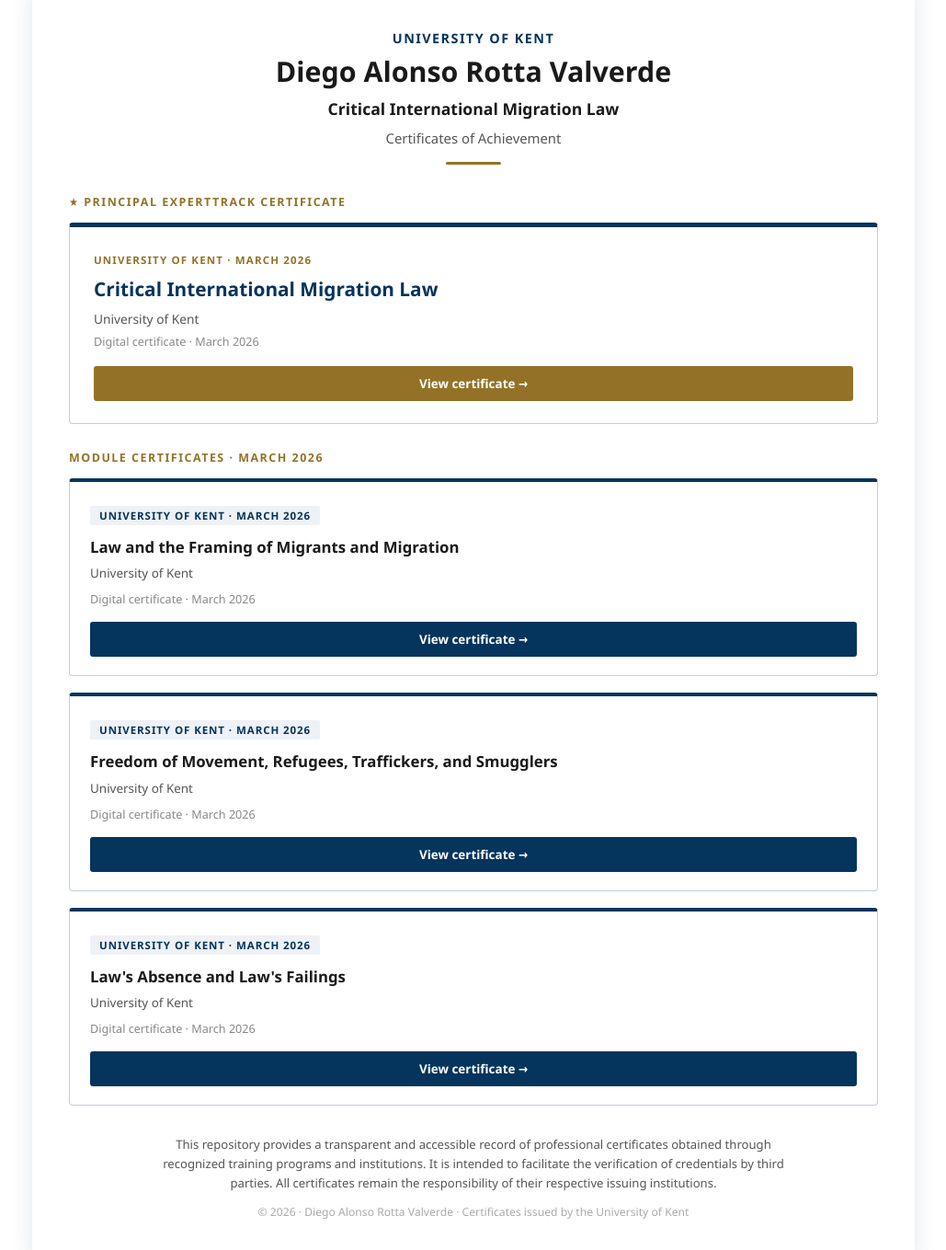
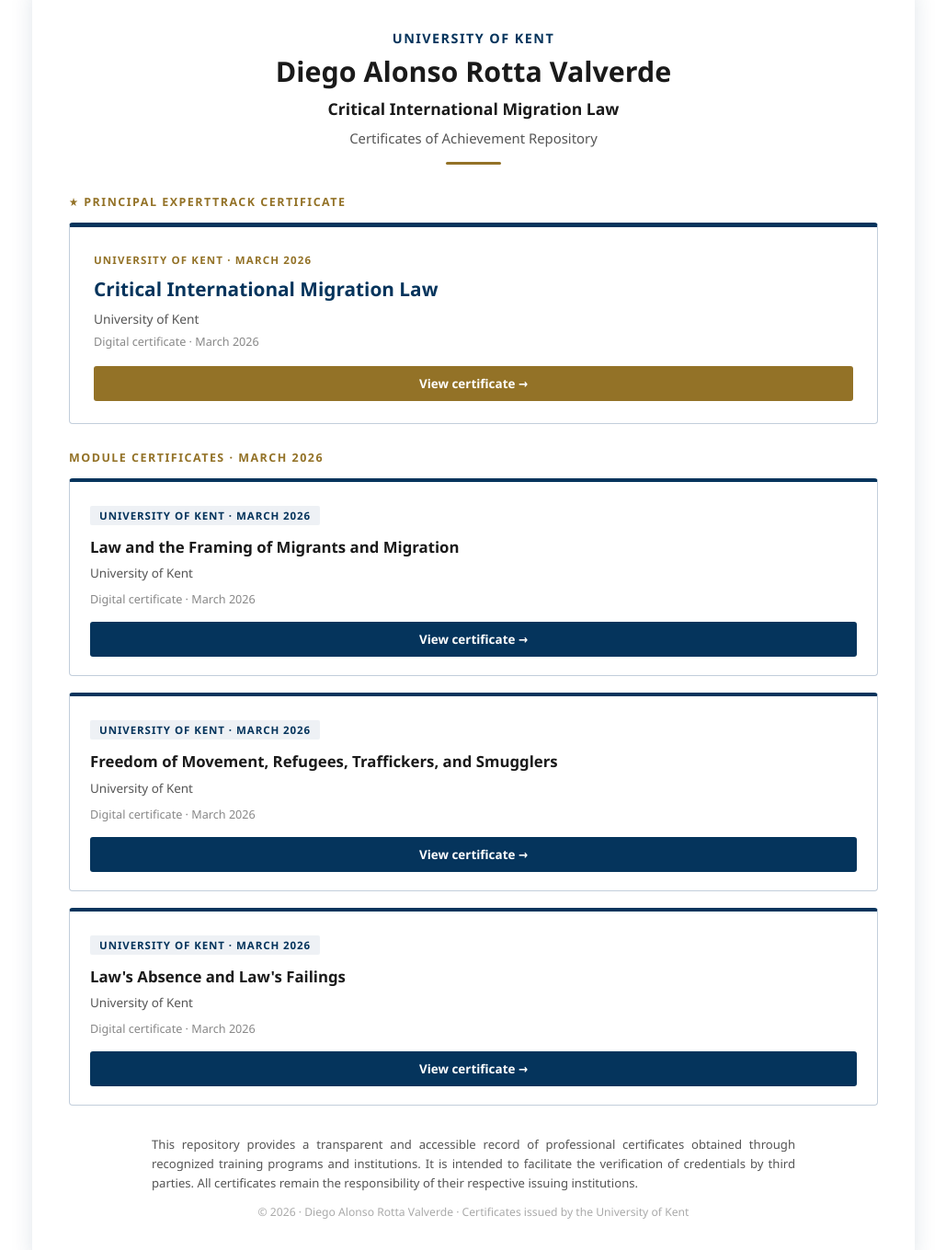
Before and after one commit to rotvaldi/certificateskent, a plain HTML site: page index.html in a window 1280 px wide. Shown: the part 214-1573 px from the top of the page at 92% size, without its empty margins (125-1154 px from the left). Drawn offline with Linux system fonts and the light colour scheme.

Commit message:
Update index.html

```diff
--- a/index.html
+++ b/index.html
@@ -38,7 +38,7 @@
 .btn-gold:hover{background:#7a5e1f;}
 
 .section-label{font-size:0.78em;font-weight:700;letter-spacing:0.12em;text-transform:uppercase;color:#937227;margin-bottom:14px;}
-.repo-desc{text-align:center;margin-top:32px;margin-bottom:12px;font-size:0.82em;color:#555;max-width:700px;margin-left:auto;margin-right:auto;line-height:1.6;}
+.repo-desc{text-align:justify;margin-top:32px;margin-bottom:12px;font-size:0.82em;color:#555;max-width:700px;margin-left:auto;margin-right:auto;line-height:1.6;}
 .footer{text-align:center;margin-top:8px;font-size:0.76em;color:#aaa;}
 </style>
 </head>
@@ -52,7 +52,7 @@
   <p class="page-org">University of Kent</p>
   <h1 class="page-title">Diego Alonso Rotta Valverde</h1>
   <p class="page-subtitle" style="font-size:1.1em;font-weight:700;color:#1a1a1a;">Critical International Migration Law</p>
-  <p class="page-subtitle">Certificates of Achievement</p>
+  <p class="page-subtitle">Certificates of Achievement Repository</p>
   <div class="divider"></div>
 
   <!-- FEATURED CERTIFICATE -->
```
